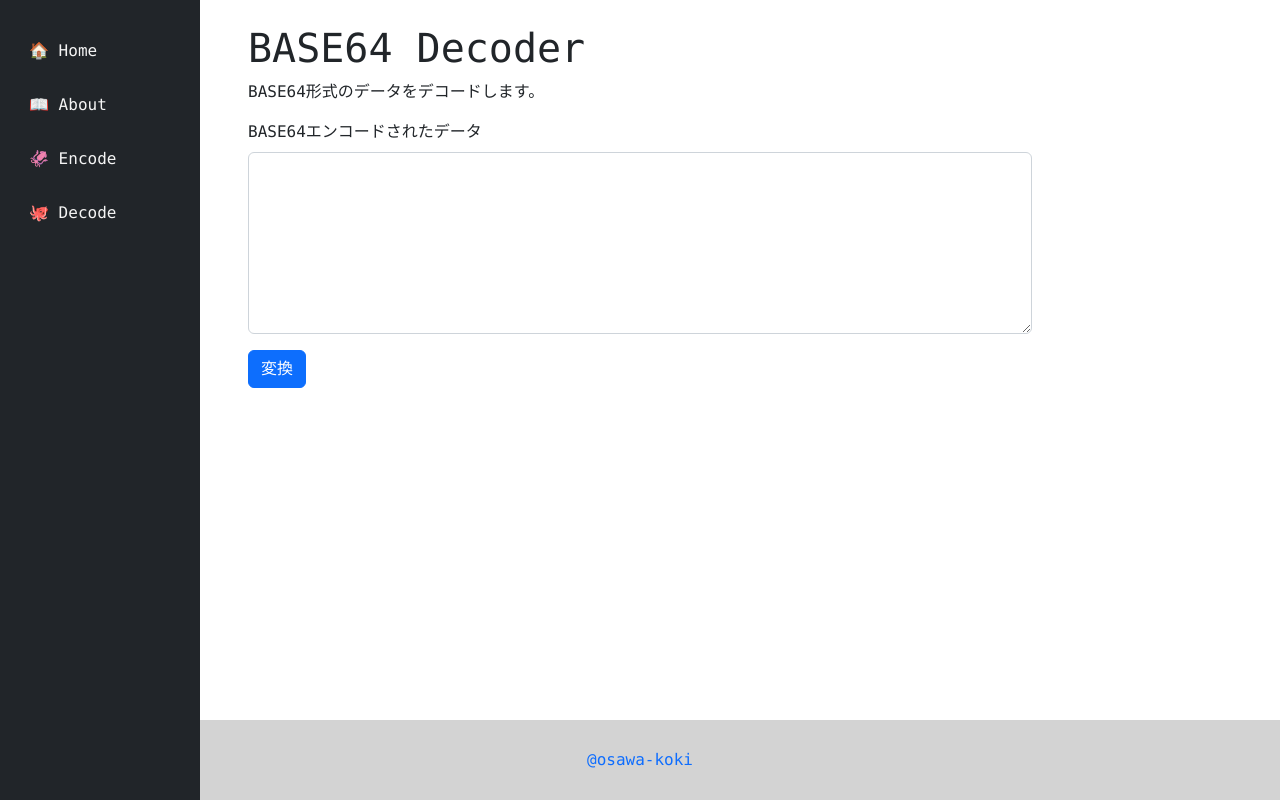
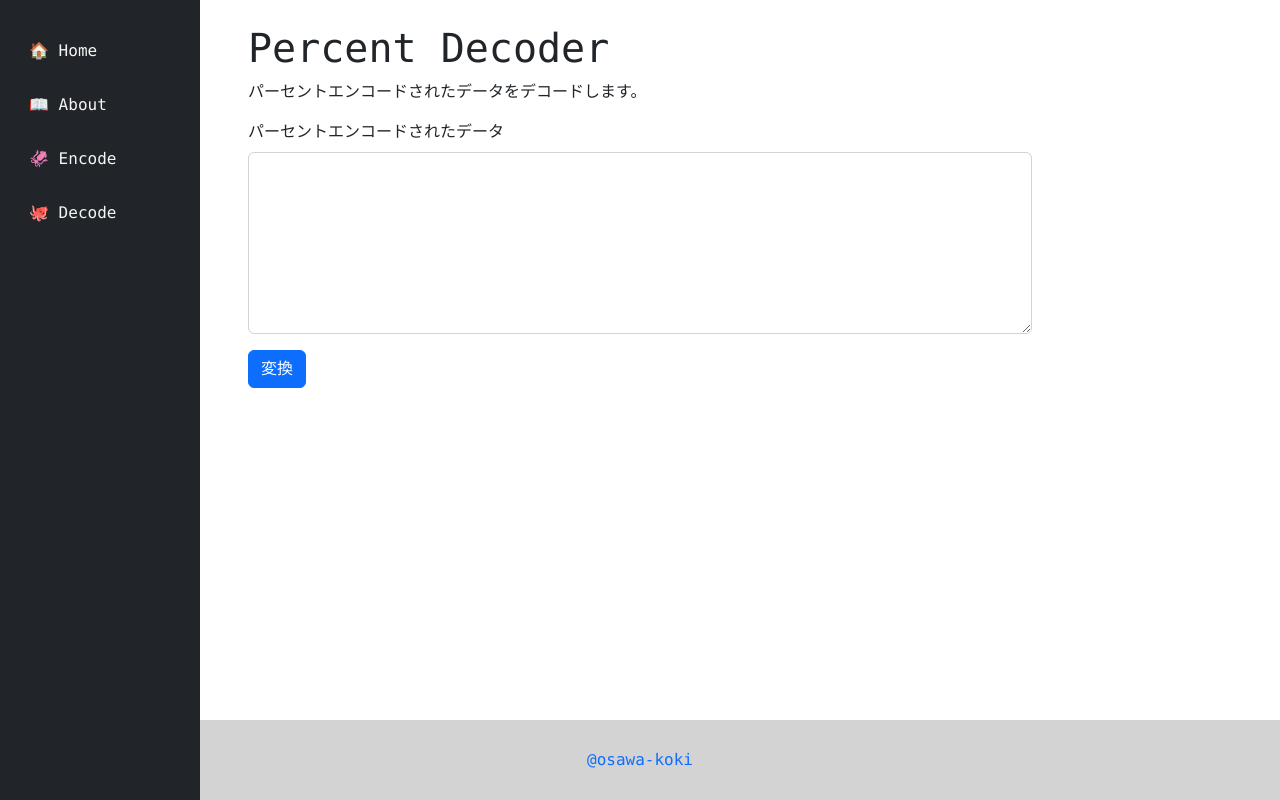
Before and after one commit to osawa-koki/simple-percent_encode, a Next.js app: page /decoder in a window 1280 px wide. Built offline with nearby package versions, Linux system fonts and the light colour scheme.

Commit message:
デコード処理。

```diff
--- a/pages/decoder.tsx
+++ b/pages/decoder.tsx
@@ -14,7 +14,7 @@ export default function DecoderPage() {
     if (text === null) {
       return;
     }
-    const decoded = Buffer.from(text, 'base64').toString('utf-8');
+    const decoded = decodeURIComponent(text);
     setResult(decoded);
   };
 
@@ -32,11 +32,11 @@ export default function DecoderPage() {
   return (
     <Layout>
       <div id="Decoder">
-        <h1>BASE64 Decoder</h1>
-        <p>BASE64形式のデータをデコードします。</p>
+        <h1>Percent Decoder</h1>
+        <p>パーセントエンコードされたデータをデコードします。</p>
         <Form>
           <Form.Group className="mb-3">
-            <Form.Label>BASE64エンコードされたデータ</Form.Label>
+            <Form.Label>パーセントエンコードされたデータ</Form.Label>
             <Form.Control as="textarea" rows={7} onInput={(e) => {setResult(null); setMessage(null); setText((e.target as HTMLTextAreaElement).value)}} />
           </Form.Group>
           <Button variant="primary" onClick={Decode}>
```
